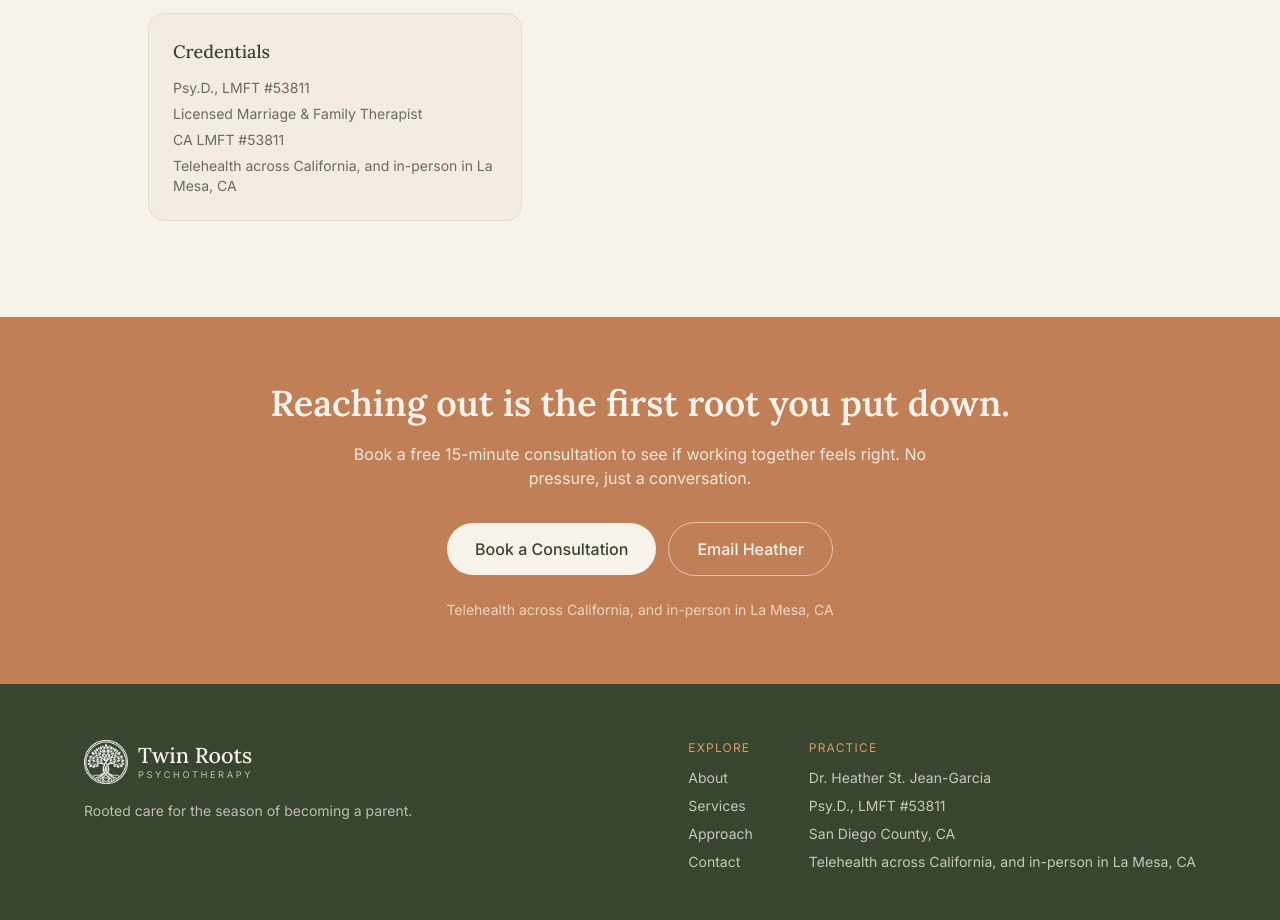
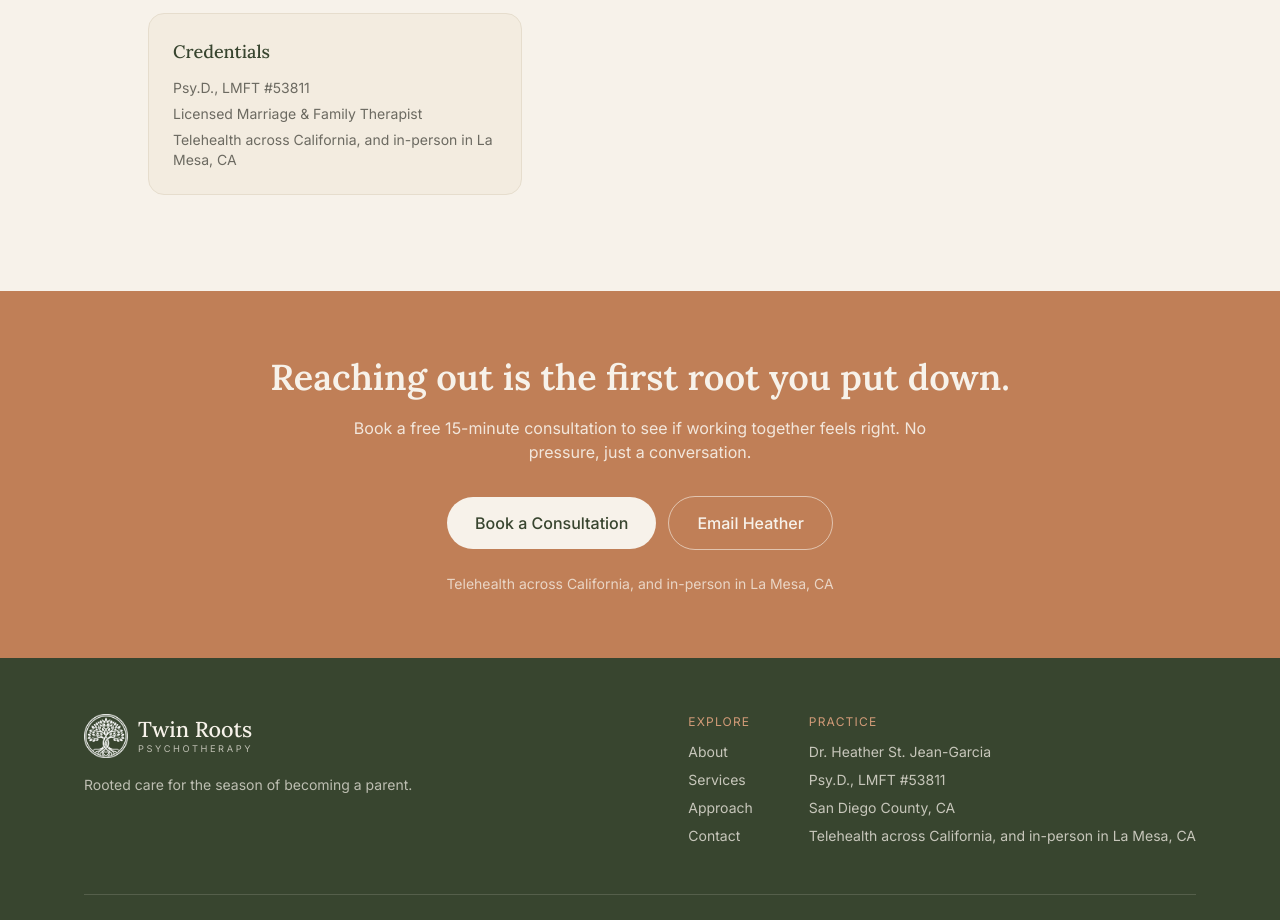
Before and after one commit to TheLosBanks/twin-roots, a Next.js app: page /about in a window 1280 px wide. Shown: the part 1180-2100 px from the top of the page. Built offline with nearby package versions, Linux system fonts and the light colour scheme.

Commit message:
About: drop the duplicate CA LMFT line from the Credentials box
Co-Authored-By: Claude Opus 5 <noreply@anthropic.com>
Claude-Session: https://claude.ai/code/session_011AhVi9opR74ruCAoG9xYTg

```diff
--- a/app/about/page.tsx
+++ b/app/about/page.tsx
@@ -43,7 +43,6 @@ export default function About() {
               <ul className="mt-3 space-y-1.5 text-muted">
                 <li>{brand.therapist.credentials}</li>
                 <li>{brand.therapist.title}</li>
-                <li>{brand.therapist.license}</li>
                 <li>{brand.location.serves}</li>
               </ul>
             </div>
```
